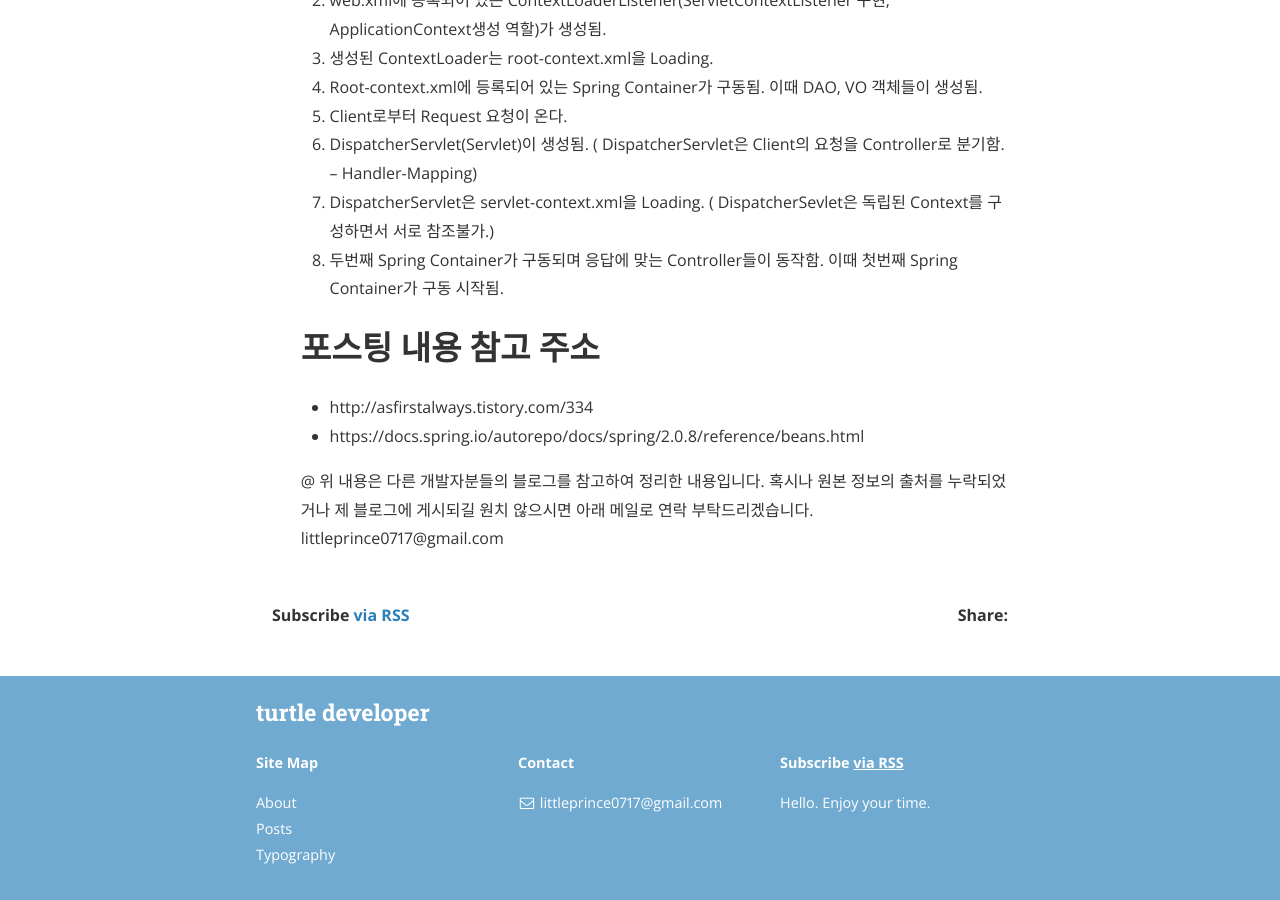
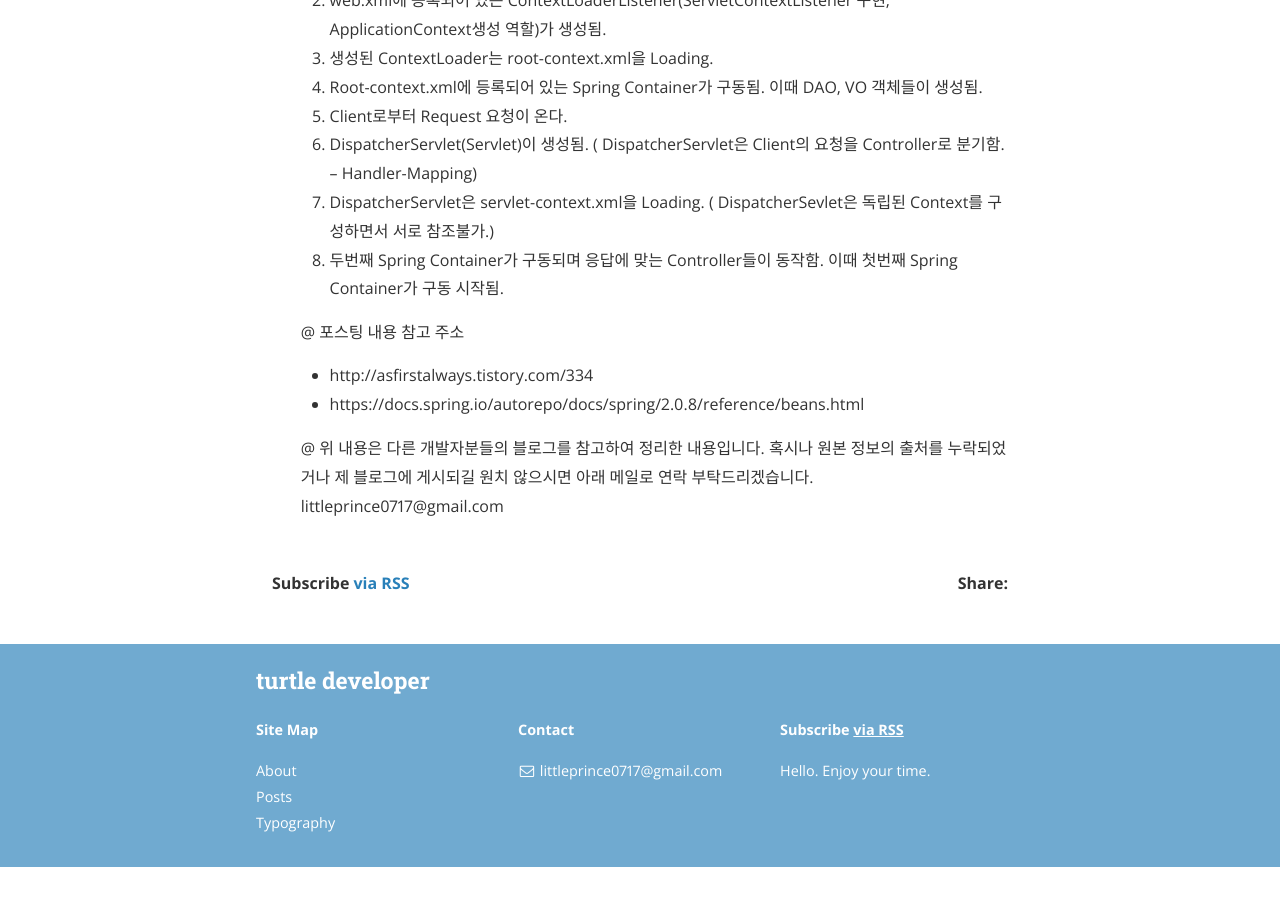
Before and after one commit to BYEONGJAELEE/BYEONGJAELEE.github.io, a Jekyll site: the page built from _posts/2018-06-10-SpringBoot-Basic.markdown, in a window 1280 px wide and 900 px high, scrolled down 5564 px. Built offline with Jekyll 4.4.1, drawn with Linux system fonts in a browser that asks for light colours; nearby versions of some CDN libraries; after the commit the page ends 6431 px from its top, so only the background shows below that.

```diff
--- a/_posts/2018-06-10-SpringBoot-Basic.markdown
+++ b/_posts/2018-06-10-SpringBoot-Basic.markdown
@@ -109,7 +109,7 @@ categories: jekyll update
 
 
 
-  # 포스팅 내용 참고 주소
+  @ 포스팅 내용 참고 주소
   - http://asfirstalways.tistory.com/334
   - https://docs.spring.io/autorepo/docs/spring/2.0.8/reference/beans.html
 
```
